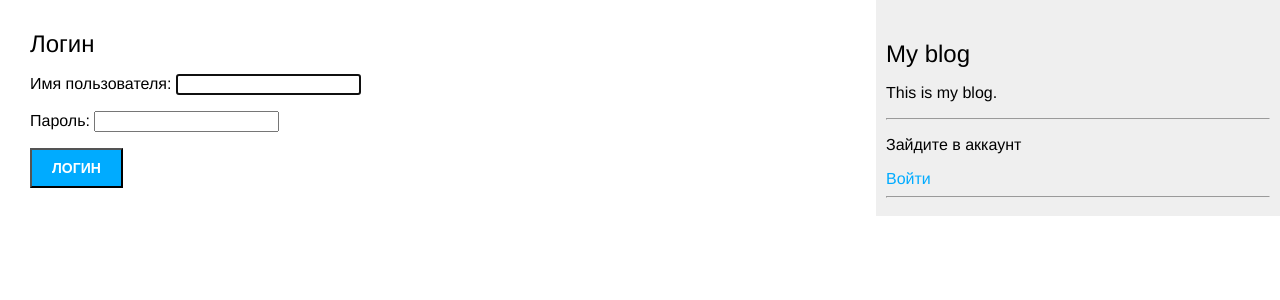
After one commit to mflorya575/Blog_auto_Django, a Django app: page /account/login/ in a window 1280 px wide. The commit adds this page. Shown: the top 300 px of the page. Run offline with Django 4.2, Linux system fonts and the light colour scheme.

Commit message:
create system login

```diff
--- a/blog/blog/settings.py
+++ b/blog/blog/settings.py
@@ -134,6 +134,10 @@ MEDIA_ROOT = os.path.join(BASE_DIR, 'media')
 # URL для доступа к медиа-файлам
 MEDIA_URL = '/media/'
 
+
+LOGIN_REDIRECT_URL = "/"
+LOGOUT_REDIRECT_URL = "/"
+
 # Default primary key field type
 # https://docs.djangoproject.com/en/4.2/ref/settings/#default-auto-field
 
--- a/blog/blog/urls.py
+++ b/blog/blog/urls.py
@@ -24,6 +24,8 @@ from django.conf.urls.static import static
 urlpatterns = [
     path('admin/', admin.site.urls),
     path('blog/', include('app_blog.urls', namespace='blog')),
+
+    path("account/", include("django.contrib.auth.urls")),
 ]
 
 if settings.DEBUG:
--- a/blog/templates/base.html
+++ b/blog/templates/base.html
@@ -13,6 +13,18 @@
 <div id="sidebar">
     <h2>My blog</h2>
     <p>This is my blog.</p>
+    <hr>
+    {% if user.is_authenticated %}
+        Привет, {{ user.username }}!
+    <form action="{% url 'logout' %}" method="post">
+        {% csrf_token %}
+        <a href="#" onclick="parentNode.submit();">Выйти</a>
+    </form>
+    {% else %}
+        <p>Зайдите в аккаунт</p>
+        <a href="{% url 'login' %}">Войти</a>
+    {% endif %}
+    <hr>
 </div>
 </body>
 </html>
--- /dev/null
+++ b/blog/templates/registration/login.html
@@ -0,0 +1,11 @@
+{% extends "base.html" %}
+
+{% block title %} Логин {% endblock %}
+{% block content %}
+    <h2> Логин </h2>
+    <form method="post">
+        {{ form.as_p }}
+        {% csrf_token %}
+        <p><input type="submit" value="Логин"></p>
+    </form>
+{% endblock %}
```
